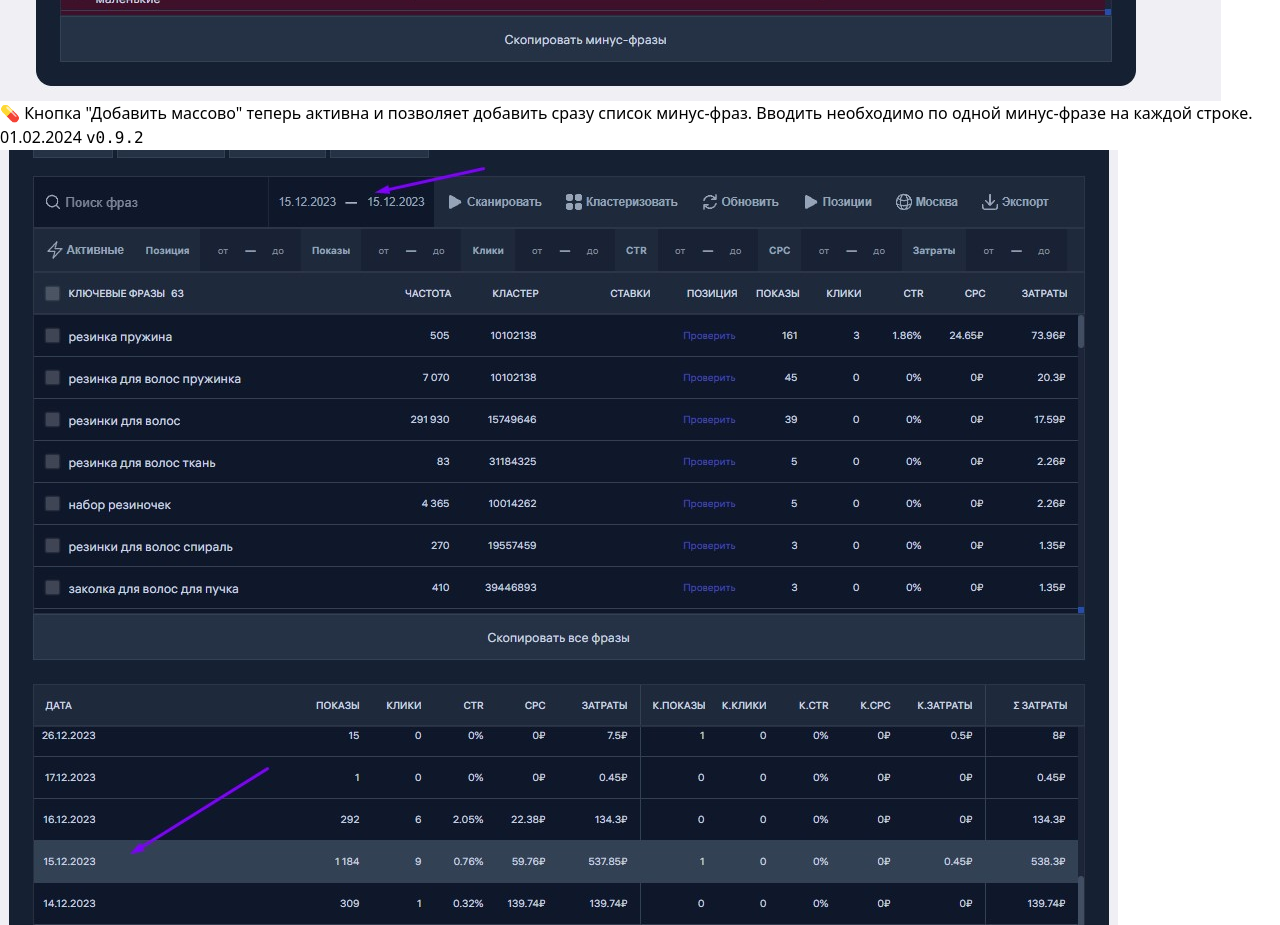
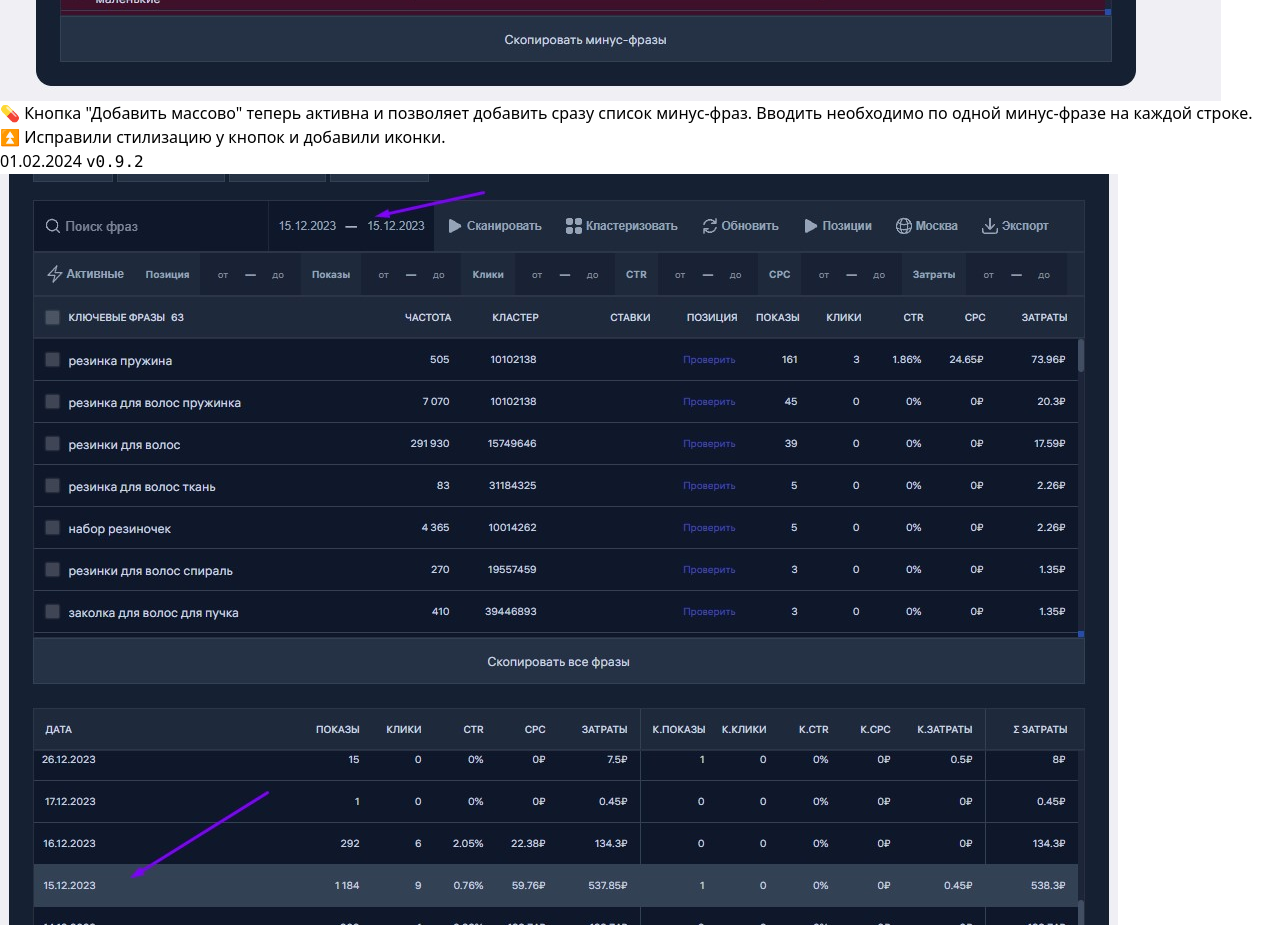
Before and after one commit to wbmeter/docs, a Next.js app: page /extension/updates in a window 1280 px wide. Shown: the part 1380-2305 px from the top of the page. Built offline with nearby package versions, Linux system fonts and the light colour scheme.

Commit message:
update extension to 0.9.3

```diff
--- a/pages/extension/updates.mdx
+++ b/pages/extension/updates.mdx
@@ -15,6 +15,8 @@
 
 💊 Кнопка "Добавить массово" теперь активна и позволяет добавить сразу список минус-фраз.
 Вводить необходимо по одной минус-фразе на каждой строке.
+
+⏫ Исправили стилизацию у кнопок и добавили иконки.
 
 ### 01.02.2024 `v0.9.2`
 
```
